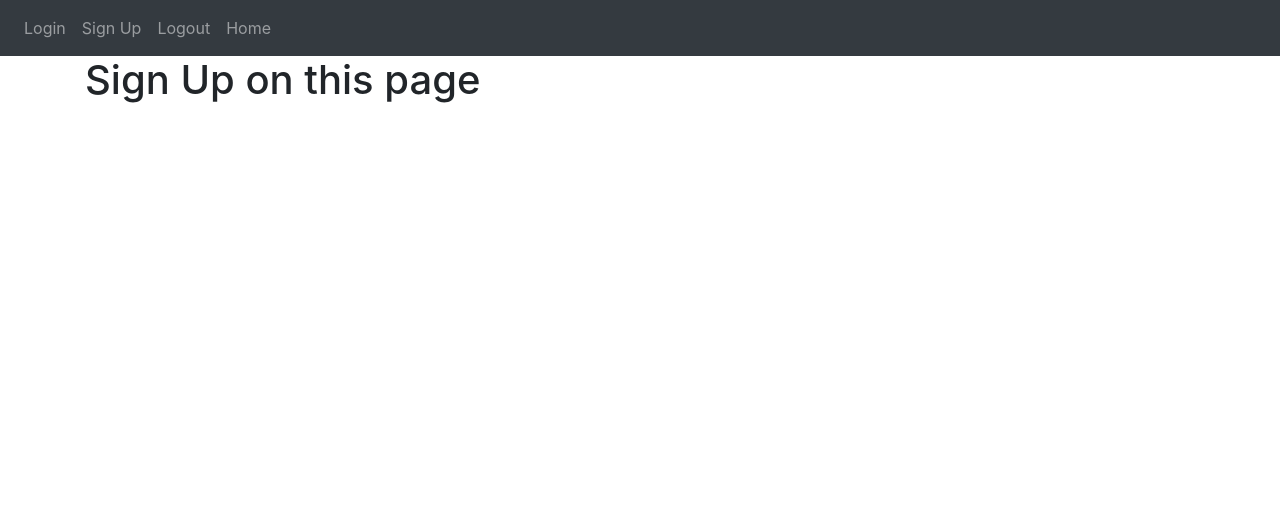
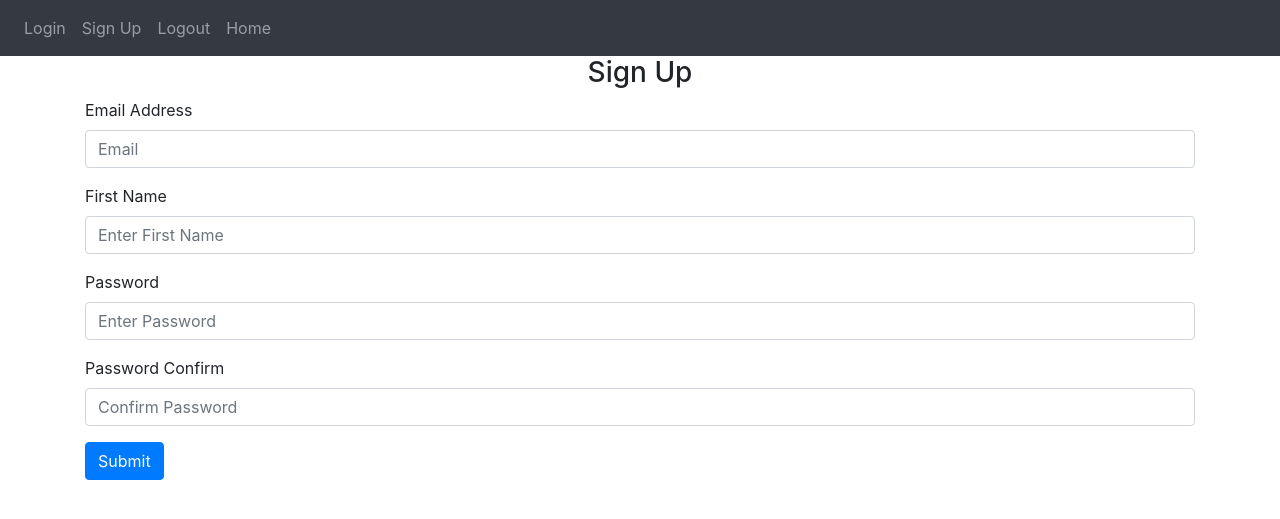
Before and after one commit to Dalton-OKeefe/PythonWebsite, a Flask app: page /sign-up in a window 1280 px wide. Shown: the top 519 px of the page. Run offline with Flask 3, Linux system fonts and the light colour scheme; some libraries are stand-ins or nearby versions.

Commit message:
Signup form created (not yet implemented)

```diff
--- a/website/auth.py
+++ b/website/auth.py
@@ -4,7 +4,7 @@ auth = Blueprint('auth', __name__)
 
 @auth.route('/login')
 def login():
-    return render_template("login.html", text="testing")
+    return render_template("login.html")
 
 @auth.route('/logout')
 def logout():
--- a/website/templates/login.html
+++ b/website/templates/login.html
@@ -2,5 +2,4 @@
 
 {% block content %}
       <h1>Login on this page</h1>
-      {{ text }}
 {% endblock %}
--- a/website/templates/sign_up.html
+++ b/website/templates/sign_up.html
@@ -1,5 +1,47 @@
-{% extends "base.html" %} {% block title %}Sign Up{% endblock %}
-
-{% block content %}
-      <h1>Sign Up on this page</h1>
+{% extends "base.html" %} {% block title %}Sign Up{% endblock %} {% block
+content %}
+<form method="POST">
+  <h3 align="center">Sign Up</h3>
+  <div class="form-group">
+    <label for="email">Email Address</label>
+    <input
+      type="email"
+      class="form-control"
+      id="email"
+      name="email"
+      placeholder="Email"
+    />
+  </div>
+  <div class="form-group">
+      <label for="firstName">First Name</label>
+      <input
+        type="text"
+        class="form-control"
+        id="firstName"
+        name="firstName"
+        placeholder="Enter First Name"
+      />
+    </div>
+    <div class="form-group">
+      <label for="password1">Password</label>
+      <input
+        type="password"
+        class="form-control"
+        id="password1"
+        name="password1"
+        placeholder="Enter Password"
+      />
+    </div>
+    <div class="form-group">
+      <label for="password2">Password Confirm</label>
+      <input
+        type="password"
+        class="form-control"
+        id="password2"
+        name="password2"
+        placeholder="Confirm Password"
+      />
+    </div>
+    <button type="submit" class="btn btn-primary">Submit</button>
+</form>
 {% endblock %}
```
